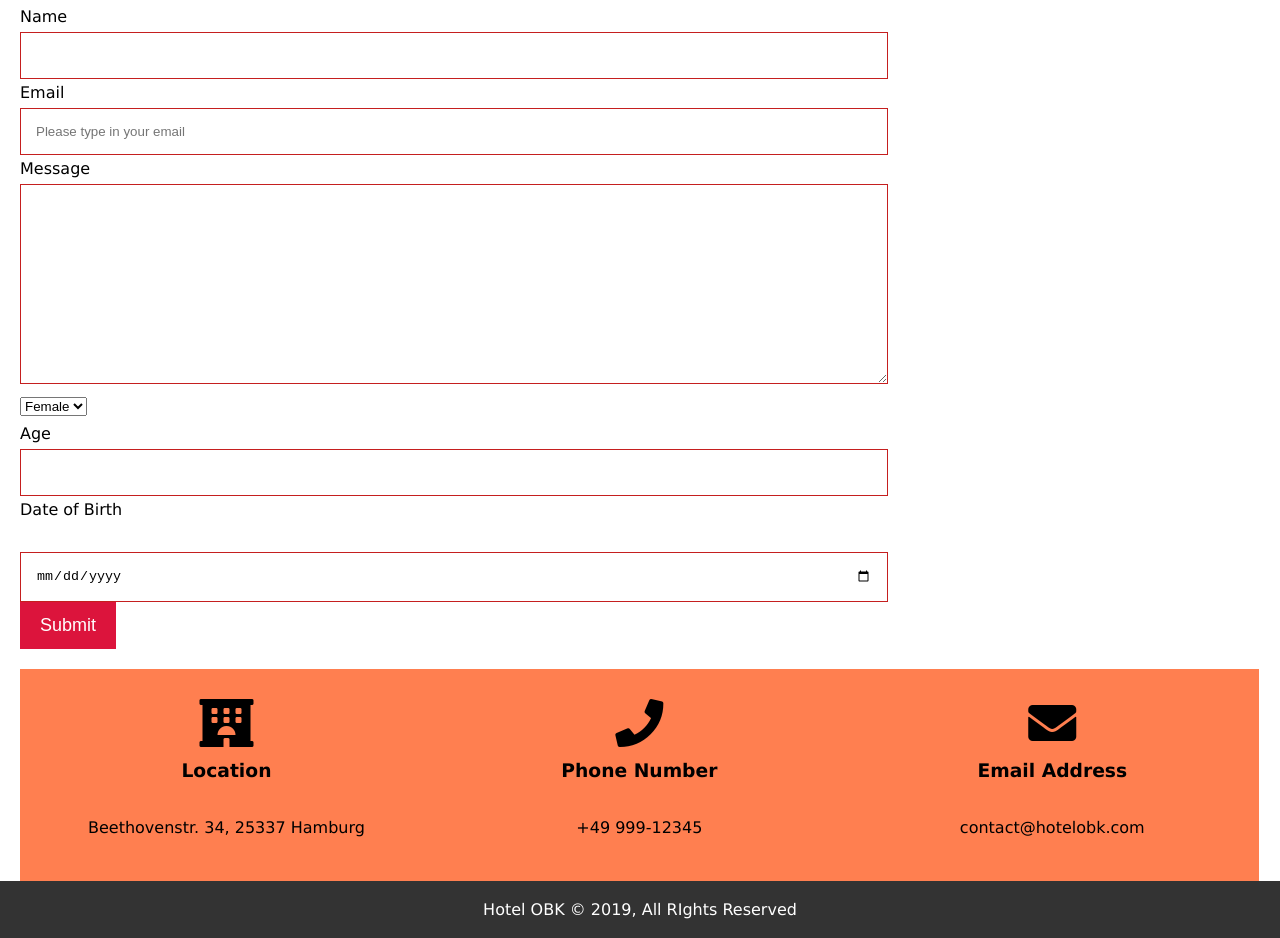
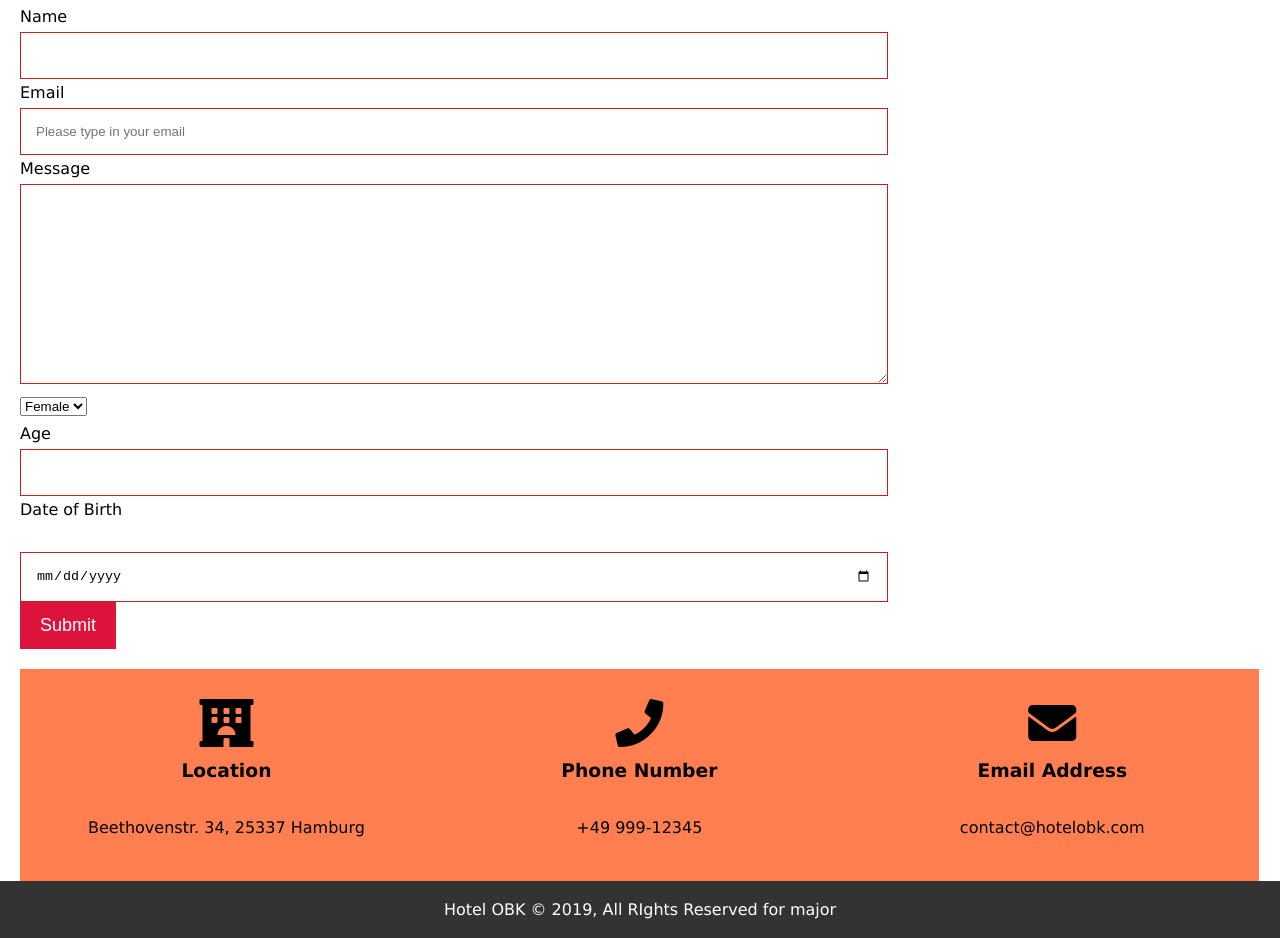
Before and after one commit to Odeneho1980/Odeneho1980.github.io, a plain HTML site: page contact.html in a window 1280 px wide. Shown: the part 169-1107 px from the top of the page. Drawn offline with Linux system fonts and the light colour scheme.

Commit message:
hei odene i cfhange something

```diff
--- a/contact.html
+++ b/contact.html
@@ -83,7 +83,7 @@
   </section>
 
   <footer id="main-footer">
-    <p>Hotel OBK &copy; 2019, All RIghts Reserved</p>
+    <p>Hotel OBK &copy; 2019, All RIghts Reserved for major</p>
   </footer>
 </body>
 </html>
```
